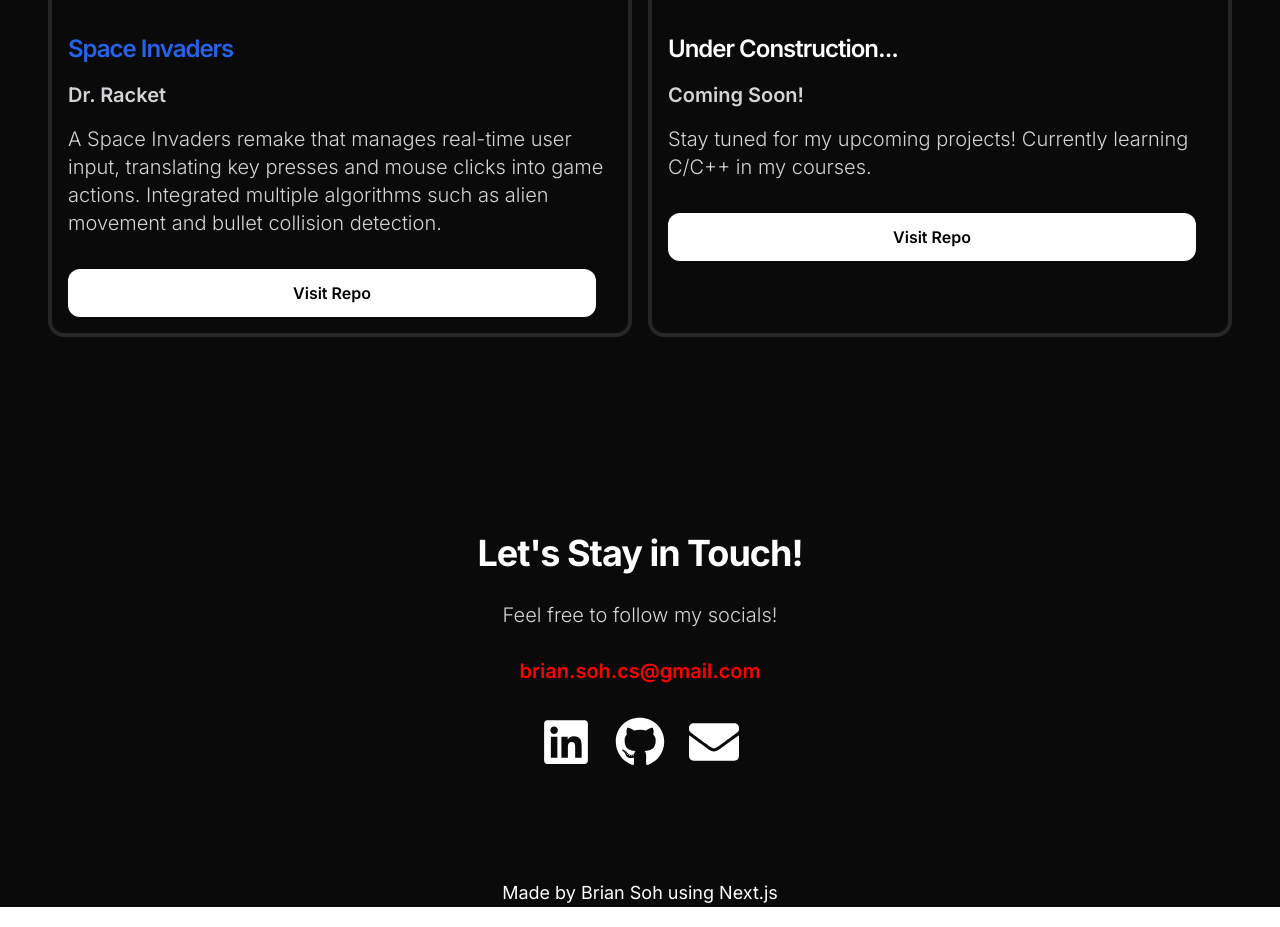
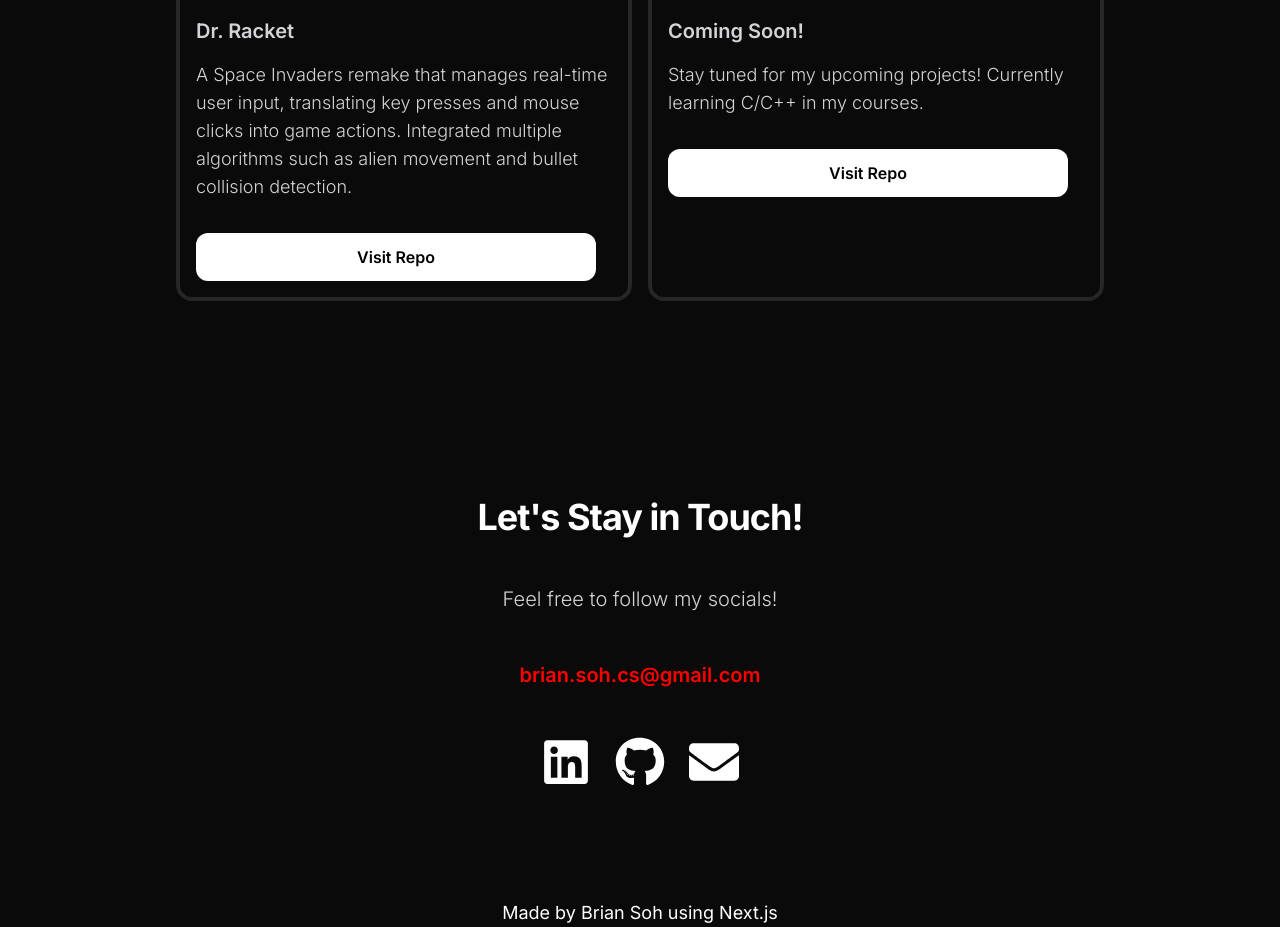
Before and after one commit to Brian-Soh/brian-soh.github.io, a Next.js app: page / in a window 1280 px wide. Shown: the part 2650-3577 px from the top of the page. Built offline with nearby package versions, Linux system fonts and the light colour scheme; grey boxes are pictures that could not be loaded.

Commit message:
Updated scaling

```diff
--- a/app/components/Contact.tsx
+++ b/app/components/Contact.tsx
@@ -15,11 +15,11 @@ const Contact = () => {
     <section className="pb-8 mb-20" id="contact">
       <div className="text-center">
         <h2 className="mt-10 text-center text-4xl">Let's Stay in Touch!</h2>
-        <p className="my-7 text-xl">Feel free to follow my socials!</p>
+        <p className="my-12 text-xl">Feel free to follow my socials!</p>
         <p style={{color: "red"}} className="font-semibold text-xl">
           brian.soh.cs@gmail.com
         </p>
-        <div className="mt-8 flex justify-center gap-6">
+        <div className="mt-12 flex justify-center gap-6">
             <a
               href="https://www.linkedin.com/in/brian-soh/"
               target="_blank"
--- a/app/components/Project.tsx
+++ b/app/components/Project.tsx
@@ -26,7 +26,7 @@ const Project = ({
       <YoutubeEmbed embedId={video} />
       <h2 className={`text-2xl font-semibold my-4 ${color}`}>{title}</h2>
       <p className="text-xl mb-4 font-semibold ">{language}</p>
-      <p className="text-lg lg:text-xl">{description}</p>
+      <p className="text-lg">{description}</p>
       <a
         href={repo}
         target="_blank"
--- a/app/page.tsx
+++ b/app/page.tsx
@@ -8,7 +8,7 @@ import Footer from "./components/Footer";
 
 export default function Home() {
   return (
-    <main className="flex min-h-screen flex-col container mx-auto px-12 py-0">
+    <main className="flex min-h-screen flex-col container mx-auto px-12 py-0 lg:px-44">
       <AboutMe />
       <MyLanguages />
       <MyProjects />
```
